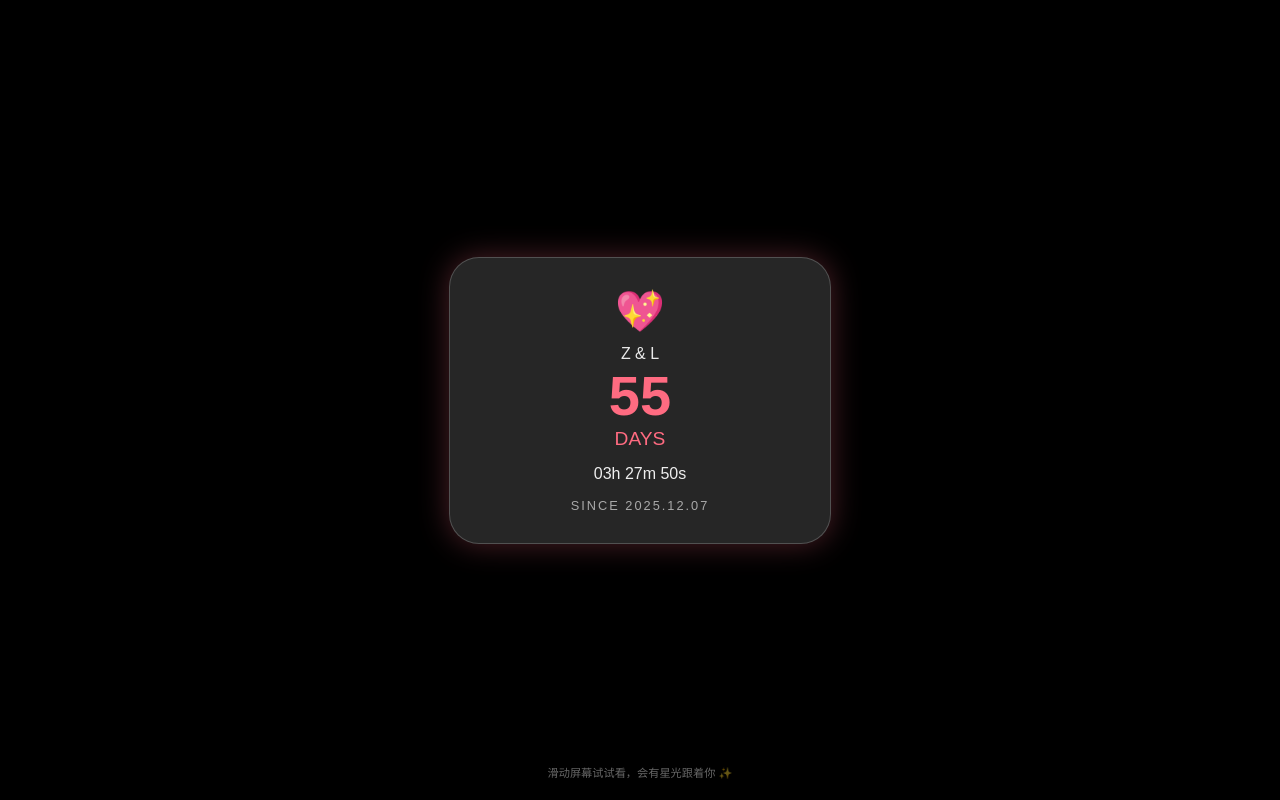
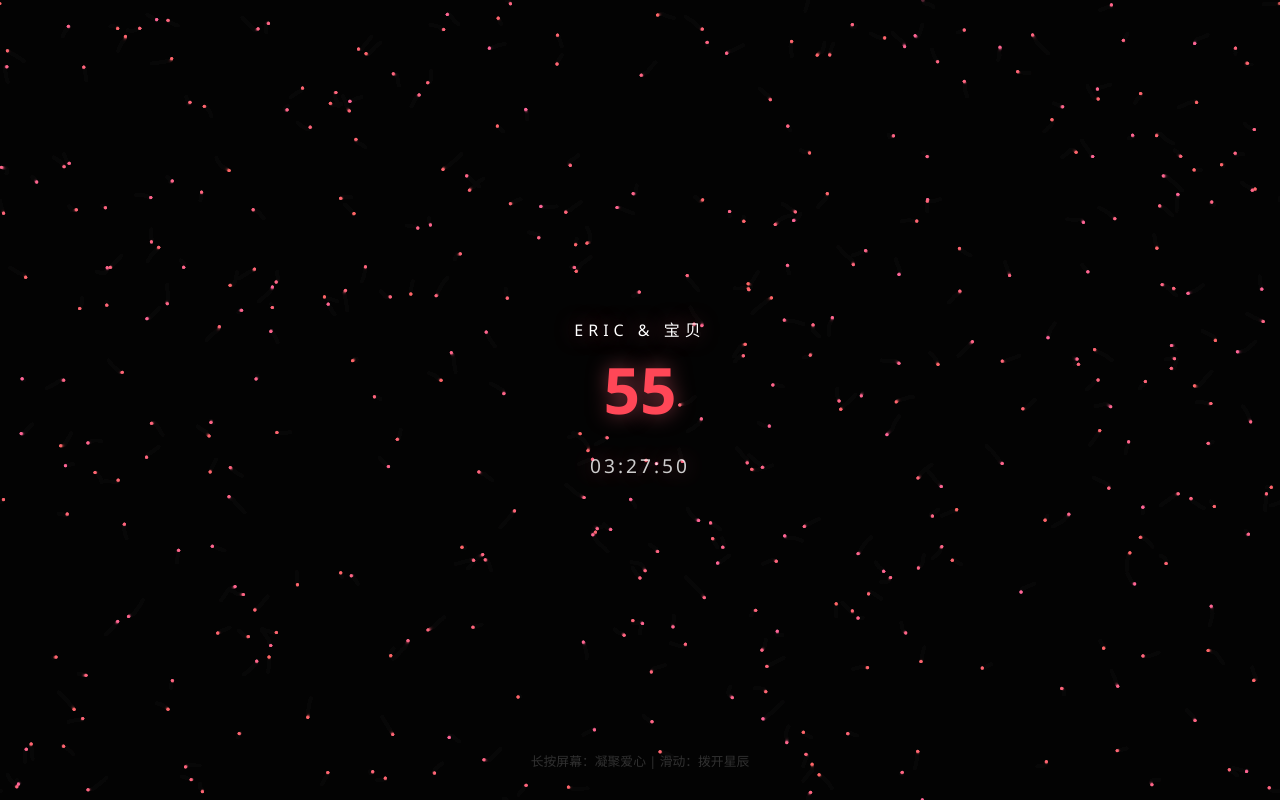
Before and after one commit to Ericliu-eng/our-love, a plain HTML site: page index.html in a window 1280 px wide. Drawn offline with Linux system fonts and the light colour scheme; animation ran at ten frames a second.

Commit message:
Update index.html
more

```diff
--- a/index.html
+++ b/index.html
@@ -2,131 +2,150 @@
 <html lang="zh-CN">
 <head>
     <meta charset="UTF-8">
-    <meta name="viewport" content="width=device-width, initial-scale=1.0, maximum-scale=1.0, user-scalable=no">
-    <title>Our Interactive Love ❤️</title>
+    <meta name="viewport" content="width=device-width, initial-scale=1.0, user-scalable=no">
+    <title>Interactive Love Lab ❤️</title>
     <style>
-        body { margin: 0; background: #000; overflow: hidden; font-family: sans-serif; }
-        canvas { position: absolute; top: 0; left: 0; }
+        body { margin: 0; background: #050505; overflow: hidden; font-family: 'Segoe UI', sans-serif; }
+        canvas { display: block; }
 
-        .ui-layer {
-            position: relative;
-            z-index: 10;
-            display: flex;
-            justify-content: center;
-            align-items: center;
-            height: 100vh;
-            pointer-events: none; /* 让点击穿透到画布 */
+        .overlay {
+            position: absolute;
+            top: 50%;
+            left: 50%;
+            transform: translate(-50%, -50%);
+            text-align: center;
+            color: white;
+            pointer-events: none;
+            text-shadow: 0 0 20px rgba(255,107,129,0.5);
+            z-index: 100;
         }
 
-        .card {
+        .days-num { font-size: 4rem; font-weight: 900; color: #ff4757; margin: 0; }
+        .timer { font-size: 1.2rem; opacity: 0.8; letter-spacing: 3px; }
+        .hint {
+            position: absolute;
+            bottom: 30px;
+            width: 100%;
             text-align: center;
-            background: rgba(255, 255, 255, 0.15);
-            padding: 30px;
-            border-radius: 30px;
-            backdrop-filter: blur(15px);
-            border: 1px solid rgba(255, 255, 255, 0.2);
-            color: white;
-            width: 80%;
-            max-width: 320px;
-            pointer-events: auto; /* 卡片区域恢复交互 */
-            box-shadow: 0 0 30px rgba(255,107,129,0.3);
+            color: rgba(255,255,255,0.3);
+            font-size: 0.8rem;
+            animation: pulse 2s infinite;
         }
-
-        .days-num { font-size: 3.5rem; font-weight: bold; color: #ff6b81; }
-        .time-detail { font-size: 1rem; margin: 15px 0; color: #eee; }
-        .footer { font-size: 0.8rem; opacity: 0.6; letter-spacing: 2px; }
-
-        /* 交互提示 */
-        .hint { position: absolute; bottom: 20px; color: rgba(255,255,255,0.4); font-size: 0.7rem; }
+        @keyframes pulse { 0%, 100% { opacity: 0.3; } 50% { opacity: 0.6; } }
     </style>
 </head>
 <body>
     <canvas id="canvas"></canvas>
-
-    <div class="ui-layer">
-        <div class="card">
-            <div style="font-size: 40px;">💖</div>
-            <div style="margin-top:10px; opacity:0.9;">Z & L</div>
-            <div class="days-num" id="days">0</div>
-            <div style="font-size:1.2rem; color:#ff6b81; margin-bottom:10px;">DAYS</div>
-            <div id="time" class="time-detail">00:00:00</div>
-            <div class="footer">SINCE 2025.12.07</div>
-        </div>
-        <div class="hint">滑动屏幕试试看，会有星光跟着你 ✨</div>
+    <div class="overlay">
+        <p style="letter-spacing: 5px; margin-bottom: 5px;">ERIC & 宝贝</p>
+        <h1 class="days-num" id="days">0</h1>
+        <p class="timer" id="time">00:00:00</p>
     </div>
+    <div class="hint">长按屏幕：凝聚爱心 | 滑动：拨开星辰</div>
 
 <script>
     const canvas = document.getElementById('canvas');
     const ctx = canvas.getContext('2d');
-    let particles = [];
+    let width, height, particles = [];
+    const mouse = { x: -1000, y: -1000, active: false };
 
     function resize() {
-        canvas.width = window.innerWidth;
-        canvas.height = window.innerHeight;
+        width = canvas.width = window.innerWidth;
+        height = canvas.height = window.innerHeight;
     }
-    window.onresize = resize;
+
+    window.addEventListener('resize', resize);
     resize();
 
+    // 触摸/鼠标事件
+    const updateMouse = (e) => {
+        mouse.x = e.touches ? e.touches[0].clientX : e.clientX;
+        mouse.y = e.touches ? e.touches[0].clientY : e.clientY;
+    };
+    window.addEventListener('mousemove', updateMouse);
+    window.addEventListener('touchmove', (e) => { updateMouse(e); e.preventDefault(); }, {passive: false});
+    window.addEventListener('mousedown', () => mouse.active = true);
+    window.addEventListener('touchstart', () => mouse.active = true);
+    window.addEventListener('mouseup', () => mouse.active = false);
+    window.addEventListener('touchend', () => mouse.active = false);
+
     class Particle {
-        constructor(x, y, color) {
-            this.x = x;
-            this.y = y;
-            this.size = Math.random() * 5 + 2;
-            this.speedX = Math.random() * 3 - 1.5;
-            this.speedY = Math.random() * 3 - 1.5;
-            this.color = color;
-            this.opacity = 1;
+        constructor() {
+            this.x = Math.random() * width;
+            this.y = Math.random() * height;
+            this.destX = this.x;
+            this.destY = this.y;
+            this.vx = (Math.random() - 0.5) * 2;
+            this.vy = (Math.random() - 0.5) * 2;
+            this.acc = 0.05;
+            this.friction = 0.95;
+            this.color = `hsl(${Math.random() * 20 + 340}, 100%, 70%)`;
         }
+
         update() {
-            this.x += this.speedX;
-            this.y += this.speedY;
-            this.opacity -= 0.02;
+            if (mouse.active) {
+                // 长按时，粒子向屏幕中心凝聚成心形 (心形公式计算)
+                const t = Math.random() * Math.PI * 2;
+                const heartX = width/2 + 160 * Math.pow(Math.sin(t), 3) * (width/400);
+                const heartY = height/2 - (130 * Math.cos(t) - 50 * Math.cos(2*t) - 20 * Math.cos(3*t) - 10 * Math.cos(4*t)) * (height/800);
+                this.vx += (heartX - this.x) * 0.01;
+                this.vy += (heartY - this.y) * 0.01;
+            } else {
+                // 默认状态：躲避手指
+                let dx = this.x - mouse.x;
+                let dy = this.y - mouse.y;
+                let dist = Math.sqrt(dx*dx + dy*dy);
+                if (dist < 100) {
+                    this.vx += dx / dist * 2;
+                    this.vy += dy / dist * 2;
+                }
+                this.vx += (Math.random() - 0.5) * 0.1;
+                this.vy += (Math.random() - 0.5) * 0.1;
+            }
+
+            this.vx *= this.friction;
+            this.vy *= this.friction;
+            this.x += this.vx;
+            this.y += this.vy;
+
+            // 边界检查
+            if (this.x < 0) this.x = width;
+            if (this.x > width) this.x = 0;
+            if (this.y < 0) this.y = height;
+            if (this.y > height) this.y = 0;
         }
+
         draw() {
-            ctx.fillStyle = this.color.replace(')', `, ${this.opacity})`).replace('rgb', 'rgba');
+            ctx.fillStyle = this.color;
             ctx.beginPath();
-            ctx.arc(this.x, this.y, this.size, 0, Math.PI * 2);
+            ctx.arc(this.x, this.y, 1.5, 0, Math.PI * 2);
             ctx.fill();
         }
     }
 
-    function createParticles(e) {
-        const x = e.touches ? e.touches[0].clientX : e.clientX;
-        const y = e.touches ? e.touches[0].clientY : e.clientY;
-        const color = `rgb(255, ${Math.random()*100+100}, ${Math.random()*100+150})`;
-        for(let i=0; i<3; i++) particles.push(new Particle(x, y, color));
-    }
-
-    // 监听滑动和点击
-    window.addEventListener('mousemove', createParticles);
-    window.addEventListener('touchmove', createParticles);
-    window.addEventListener('mousedown', createParticles);
+    for (let i = 0; i < 400; i++) particles.push(new Particle());
 
     function animate() {
-        ctx.clearRect(0, 0, canvas.width, canvas.height);
-        for(let i = 0; i < particles.length; i++) {
-            particles[i].update();
-            particles[i].draw();
-            if(particles[i].opacity <= 0) {
-                particles.splice(i, 1);
-                i--;
-            }
-        }
+        ctx.fillStyle = 'rgba(5, 5, 5, 0.2)'; // 拖尾效果
+        ctx.fillRect(0, 0, width, height);
+        particles.forEach(p => {
+            p.update();
+            p.draw();
+        });
         requestAnimationFrame(animate);
     }
     animate();
 
-    // 恋爱计时逻辑
+    // 时间计算逻辑
     function updateTimer() {
         const start = new Date('2025-12-07T00:00:00');
         const now = new Date();
         const diff = now - start;
-        const d = Math.floor(diff / 86400000);
+        document.getElementById('days').innerText = Math.floor(diff / 86400000);
         const h = Math.floor((diff / 3600000) % 24);
         const m = Math.floor((diff / 60000) % 60);
         const s = Math.floor((diff / 1000) % 60);
-        document.getElementById('days').innerText = d;
-        document.getElementById('time').innerText = `${h<10?'0'+h:h}h ${m<10?'0'+m:m}m ${s<10?'0'+s:s}s`;
+        document.getElementById('time').innerText = `${h<10?'0'+h:h}:${m<10?'0'+m:m}:${s<10?'0'+s:s}`;
     }
     setInterval(updateTimer, 1000);
     updateTimer();
```
